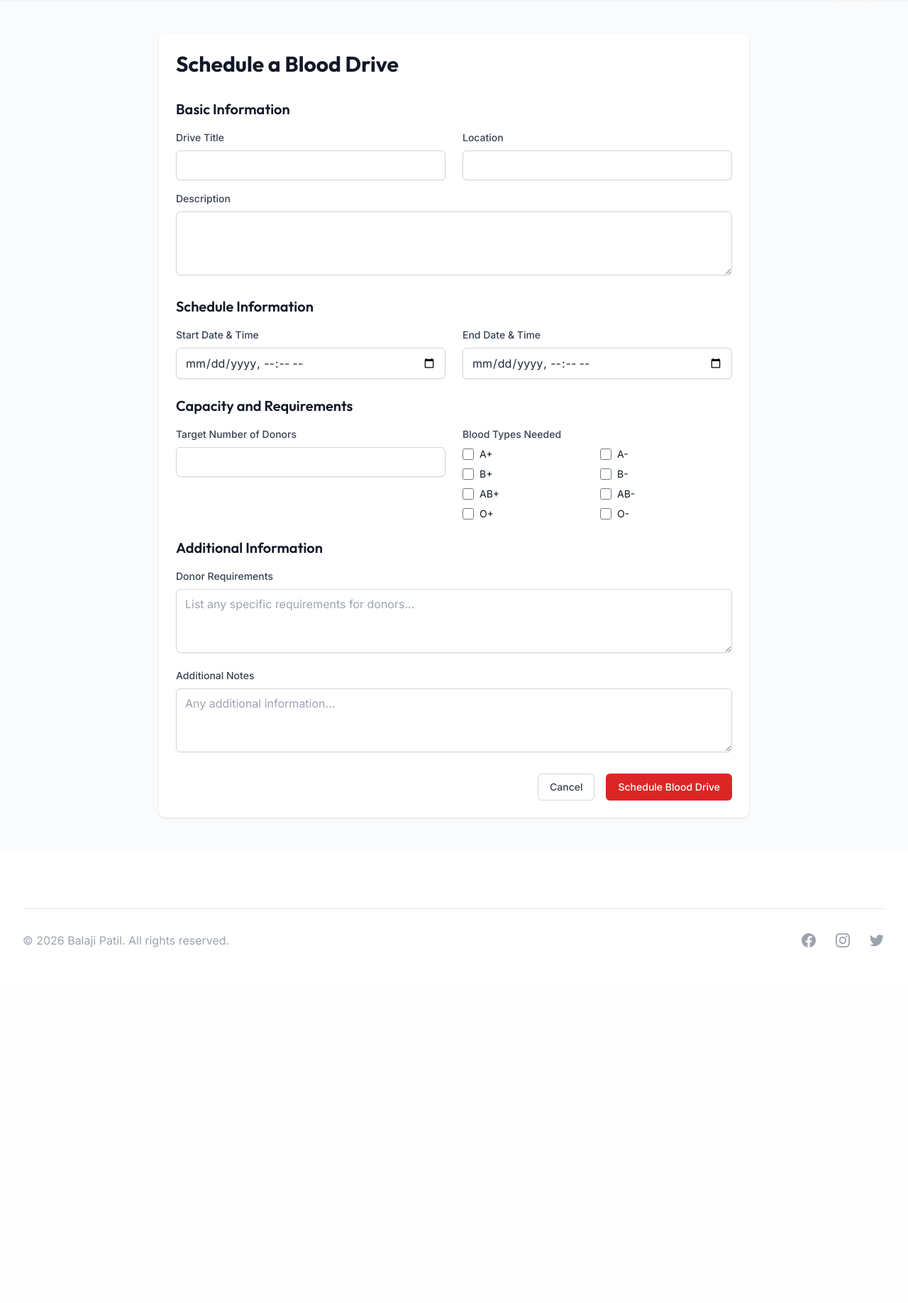
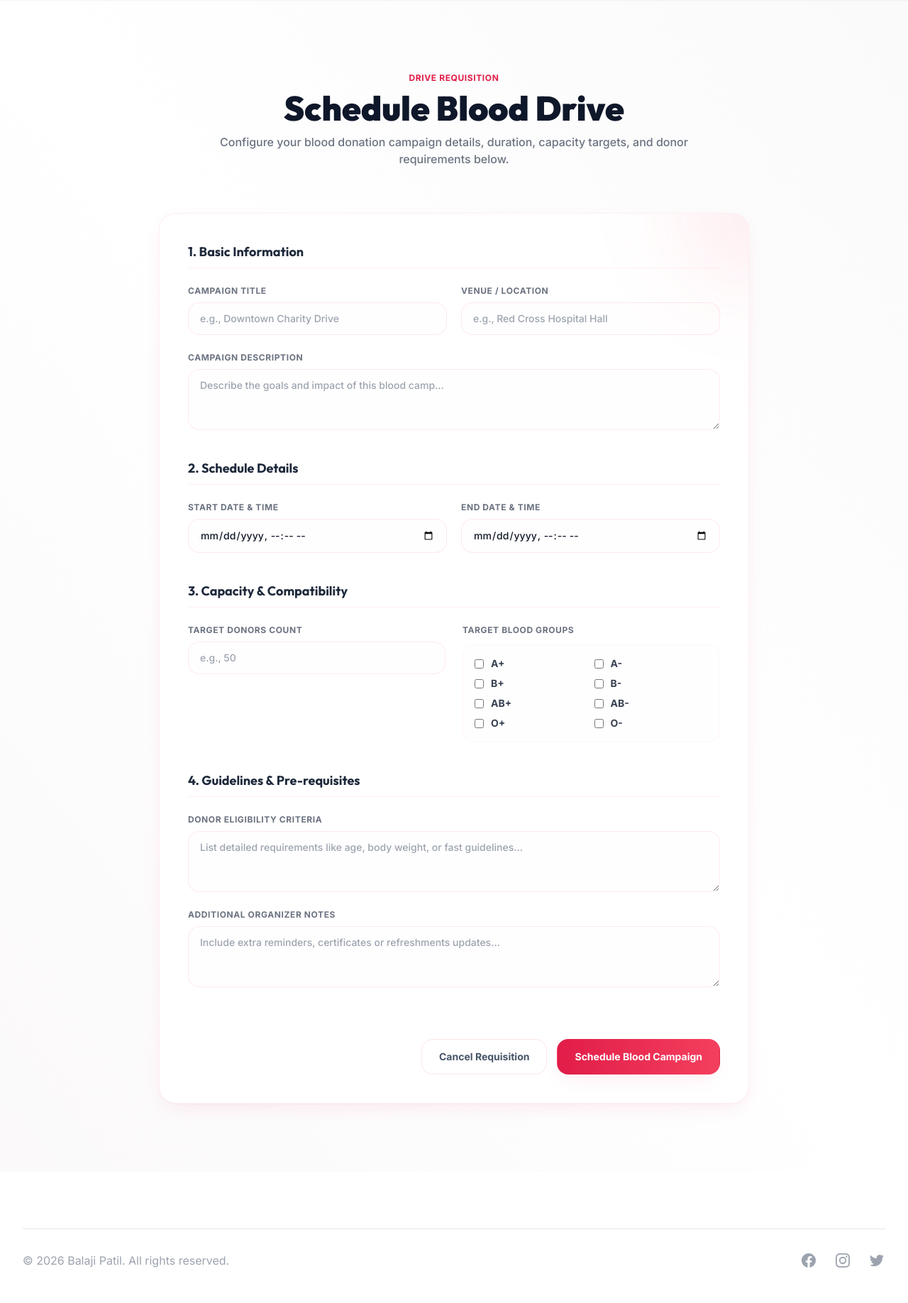
Before and after one commit to BalajiPatil1207/blood_brige_project, a Flask app: template app/templates/blood_bank/schedule_drive.html in a window 1280 px wide. Shown: the part 81-1917 px from the top of the page at 71% size. Before the commit the page ends 1416 px from the top, so only its background shows below. Run offline with Flask 3, Linux system fonts and the light colour scheme; the template is opened without the code that fills it, so the values that code supplies are empty; some libraries are stand-ins or nearby versions.

Commit message:
feat: add donation application and blood drive scheduling templates

```diff
--- a/app/templates/blood_bank/schedule_drive.html
+++ b/app/templates/blood_bank/schedule_drive.html
@@ -1,74 +1,91 @@
 {% extends "base.html" %}
 {% block content %}
-<div class="max-w-4xl mx-auto py-12 px-4 sm:px-6 lg:px-8">
-    <div class="bg-white shadow rounded-lg p-6">
-        <h1 class="text-3xl font-bold text-gray-900 mb-8">{% if is_edit %}Edit Blood Drive{% else %}Schedule a Blood Drive{% endif %}</h1>
+<div class="bg-gradient-to-tr from-rose-50/20 via-white to-rose-50/10 py-16 sm:py-24 animate-fade-in">
+    <div class="max-w-4xl mx-auto px-4 sm:px-6 lg:px-8">
+        <!-- Header -->
+        <div class="text-center mb-16">
+            <span class="text-primary-600 font-extrabold tracking-wider uppercase text-xs">Drive Requisition</span>
+            <h2 class="text-3xl sm:text-5xl font-black text-slate-900 mt-2">
+                {% if is_edit %}Edit Campaign{% else %}Schedule Blood Drive{% endif %}
+            </h2>
+            <p class="mt-3 max-w-2xl mx-auto text-base text-gray-500 font-medium">
+                Configure your blood donation campaign details, duration, capacity targets, and donor requirements below.
+            </p>
+        </div>
 
-        <form action="{% if is_edit %}{{ url_for('blood_bank.edit_drive', drive_id=drive.id) }}{% else %}{{ url_for('blood_bank.schedule_drive') }}{% endif %}" method="POST" class="space-y-6">
-            <!-- Basic Information -->
-            <div class="space-y-4">
-                <h2 class="text-xl font-semibold text-gray-900 mb-4">Basic Information</h2>
+        <!-- Form Card -->
+        <div class="bg-white border border-rose-100/60 rounded-3xl shadow-premium p-8 sm:p-10 relative overflow-hidden">
+            <div class="absolute -right-24 -top-24 w-48 h-48 bg-primary-500/10 rounded-full blur-3xl"></div>
 
-                <div class="grid grid-cols-1 md:grid-cols-2 gap-6">
+            <form action="{% if is_edit %}{{ url_for('blood_bank.edit_drive', drive_id=drive.id) }}{% else %}{{ url_for('blood_bank.schedule_drive') }}{% endif %}" method="POST" class="space-y-10">
+                <!-- Section 1: Basic Information -->
+                <div class="space-y-6">
+                    <h3 class="text-lg font-bold text-slate-800 border-b border-rose-50 pb-2">1. Basic Information</h3>
+
+                    <div class="grid grid-cols-1 sm:grid-cols-2 gap-5">
                         <div>
-                        <label for="title" class="block text-sm font-medium text-gray-700 mb-2">Drive Title</label>
+                            <label for="title" class="block text-xs font-bold text-gray-500 uppercase tracking-wider mb-2">Campaign Title</label>
                             <input type="text" name="title" id="title" required value="{% if drive %}{{ drive.title }}{% endif %}"
-                               class="w-full px-3 py-2 border border-gray-300 rounded-md shadow-sm focus:ring-red-500 focus:border-red-500">
+                                   class="block w-full px-4 py-3 border border-rose-100/80 rounded-2xl placeholder-gray-400 text-gray-900 font-medium focus:outline-none focus:ring-4 focus:ring-primary-500/10 focus:border-primary-500 transition duration-150 sm:text-sm bg-rose-50/10"
+                                   placeholder="e.g., Downtown Charity Drive">
                         </div>
 
                         <div>
-                        <label for="location" class="block text-sm font-medium text-gray-700 mb-2">Location</label>
+                            <label for="location" class="block text-xs font-bold text-gray-500 uppercase tracking-wider mb-2">Venue / Location</label>
                             <input type="text" name="location" id="location" required value="{% if drive %}{{ drive.location }}{% endif %}"
-                               class="w-full px-3 py-2 border border-gray-300 rounded-md shadow-sm focus:ring-red-500 focus:border-red-500">
+                                   class="block w-full px-4 py-3 border border-rose-100/80 rounded-2xl placeholder-gray-400 text-gray-900 font-medium focus:outline-none focus:ring-4 focus:ring-primary-500/10 focus:border-primary-500 transition duration-150 sm:text-sm bg-rose-50/10"
+                                   placeholder="e.g., Red Cross Hospital Hall">
                         </div>
                     </div>
 
                     <div>
-                    <label for="description" class="block text-sm font-medium text-gray-700 mb-2">Description</label>
+                        <label for="description" class="block text-xs font-bold text-gray-500 uppercase tracking-wider mb-2">Campaign Description</label>
                         <textarea name="description" id="description" rows="3" required
-                              class="w-full px-3 py-2 border border-gray-300 rounded-md shadow-sm focus:ring-red-500 focus:border-red-500">{% if drive %}{{ drive.description }}{% endif %}</textarea>
+                                  class="block w-full px-4 py-3 border border-rose-100/80 rounded-2xl placeholder-gray-400 text-gray-900 font-medium focus:outline-none focus:ring-4 focus:ring-primary-500/10 focus:border-primary-500 transition duration-150 sm:text-sm bg-rose-50/10"
+                                  placeholder="Describe the goals and impact of this blood camp...">{% if drive %}{{ drive.description }}{% endif %}</textarea>
                     </div>
                 </div>
 
-            <!-- Schedule Information -->
-            <div class="space-y-4">
-                <h2 class="text-xl font-semibold text-gray-900 mb-4">Schedule Information</h2>
+                <!-- Section 2: Schedule -->
+                <div class="space-y-6">
+                    <h3 class="text-lg font-bold text-slate-800 border-b border-rose-50 pb-2">2. Schedule Details</h3>
 
-                <div class="grid grid-cols-1 md:grid-cols-2 gap-6">
+                    <div class="grid grid-cols-1 sm:grid-cols-2 gap-5">
                         <div>
-                        <label for="start_date" class="block text-sm font-medium text-gray-700 mb-2">Start Date & Time</label>
+                            <label for="start_date" class="block text-xs font-bold text-gray-500 uppercase tracking-wider mb-2">Start Date & Time</label>
                             <input type="datetime-local" name="start_date" id="start_date" required value="{% if drive %}{{ drive.start_date.strftime('%Y-%m-%dT%H:%M') }}{% endif %}"
-                               class="w-full px-3 py-2 border border-gray-300 rounded-md shadow-sm focus:ring-red-500 focus:border-red-500">
+                                   class="block w-full px-4 py-3 border border-rose-100/80 rounded-2xl text-gray-900 font-medium focus:outline-none focus:ring-4 focus:ring-primary-500/10 focus:border-primary-500 transition duration-150 sm:text-sm bg-rose-50/10">
                         </div>
 
                         <div>
-                        <label for="end_date" class="block text-sm font-medium text-gray-700 mb-2">End Date & Time</label>
+                            <label for="end_date" class="block text-xs font-bold text-gray-500 uppercase tracking-wider mb-2">End Date & Time</label>
                             <input type="datetime-local" name="end_date" id="end_date" required value="{% if drive %}{{ drive.end_date.strftime('%Y-%m-%dT%H:%M') }}{% endif %}"
-                               class="w-full px-3 py-2 border border-gray-300 rounded-md shadow-sm focus:ring-red-500 focus:border-red-500">
+                                   class="block w-full px-4 py-3 border border-rose-100/80 rounded-2xl text-gray-900 font-medium focus:outline-none focus:ring-4 focus:ring-primary-500/10 focus:border-primary-500 transition duration-150 sm:text-sm bg-rose-50/10">
                         </div>
                     </div>
                 </div>
 
-            <!-- Capacity and Requirements -->
-            <div class="space-y-4">
-                <h2 class="text-xl font-semibold text-gray-900 mb-4">Capacity and Requirements</h2>
+                <!-- Section 3: Capacity -->
+                <div class="space-y-6">
+                    <h3 class="text-lg font-bold text-slate-800 border-b border-rose-50 pb-2">3. Capacity & Compatibility</h3>
 
-                <div class="grid grid-cols-1 md:grid-cols-2 gap-6">
+                    <div class="grid grid-cols-1 sm:grid-cols-2 gap-6">
                         <div>
-                        <label for="target_donors" class="block text-sm font-medium text-gray-700 mb-2">Target Number of Donors</label>
+                            <label for="target_donors" class="block text-xs font-bold text-gray-500 uppercase tracking-wider mb-2">Target Donors Count</label>
                             <input type="number" name="target_donors" id="target_donors" min="1" required value="{% if drive %}{{ drive.target_donors }}{% endif %}"
-                               class="w-full px-3 py-2 border border-gray-300 rounded-md shadow-sm focus:ring-red-500 focus:border-red-500">
+                                   class="block w-full px-4 py-3 border border-rose-100/80 rounded-2xl placeholder-gray-400 text-gray-900 font-medium focus:outline-none focus:ring-4 focus:ring-primary-500/10 focus:border-primary-500 transition duration-150 sm:text-sm bg-rose-50/10"
+                                   placeholder="e.g., 50">
                         </div>
 
                         <div>
-                        <label class="block text-sm font-medium text-gray-700 mb-2">Blood Types Needed</label>
-                        <div class="mt-1 grid grid-cols-2 gap-2">
+                            <label class="block text-xs font-bold text-gray-500 uppercase tracking-wider mb-3">Target Blood Groups</label>
+                            <div class="grid grid-cols-2 gap-2 bg-rose-50/10 border border-rose-100/30 p-4 rounded-2xl">
                                 {% for blood_type in ['A+', 'A-', 'B+', 'B-', 'AB+', 'AB-', 'O+', 'O-'] %}
                                 <div class="flex items-center">
                                     <input id="blood_type_{{ blood_type }}" name="blood_types" type="checkbox" value="{{ blood_type }}"
-                                       class="focus:ring-red-500 h-4 w-4 text-red-600 border-gray-300 rounded"
+                                           class="focus:ring-primary-500 h-4.5 w-4.5 text-primary-600 border-rose-200 rounded cursor-pointer"
                                            {% if drive and drive.blood_types_needed_list and blood_type in drive.blood_types_needed_list %}checked{% endif %}>
-                                <label for="blood_type_{{ blood_type }}" class="ml-2 block text-sm text-gray-900">
+                                    <label for="blood_type_{{ blood_type }}" class="ml-2.5 block text-sm font-bold text-gray-700 cursor-pointer select-none">
                                         {{ blood_type }}
                                     </label>
                                 </div>
@@ -78,36 +95,38 @@
                     </div>
                 </div>
 
-            <!-- Additional Information -->
-            <div class="space-y-4">
-                <h2 class="text-xl font-semibold text-gray-900 mb-4">Additional Information</h2>
+                <!-- Section 4: Prerequisites -->
+                <div class="space-y-6">
+                    <h3 class="text-lg font-bold text-slate-800 border-b border-rose-50 pb-2">4. Guidelines & Pre-requisites</h3>
 
                     <div>
-                    <label for="requirements" class="block text-sm font-medium text-gray-700 mb-2">Donor Requirements</label>
+                        <label for="requirements" class="block text-xs font-bold text-gray-500 uppercase tracking-wider mb-2">Donor Eligibility Criteria</label>
                         <textarea name="requirements" id="requirements" rows="3"
-                              class="w-full px-3 py-2 border border-gray-300 rounded-md shadow-sm focus:ring-red-500 focus:border-red-500"
-                              placeholder="List any specific requirements for donors...">{% if drive %}{{ drive.requirements }}{% endif %}</textarea>
+                                  class="block w-full px-4 py-3 border border-rose-100/80 rounded-2xl placeholder-gray-400 text-gray-900 font-medium focus:outline-none focus:ring-4 focus:ring-primary-500/10 focus:border-primary-500 transition duration-150 sm:text-sm bg-rose-50/10"
+                                  placeholder="List detailed requirements like age, body weight, or fast guidelines...">{% if drive %}{{ drive.requirements }}{% endif %}</textarea>
                     </div>
 
                     <div>
-                    <label for="notes" class="block text-sm font-medium text-gray-700 mb-2">Additional Notes</label>
+                        <label for="notes" class="block text-xs font-bold text-gray-500 uppercase tracking-wider mb-2">Additional Organizer Notes</label>
                         <textarea name="notes" id="notes" rows="3"
-                              class="w-full px-3 py-2 border border-gray-300 rounded-md shadow-sm focus:ring-red-500 focus:border-red-500"
-                              placeholder="Any additional information...">{% if drive %}{{ drive.notes }}{% endif %}</textarea>
+                                  class="block w-full px-4 py-3 border border-rose-100/80 rounded-2xl placeholder-gray-400 text-gray-900 font-medium focus:outline-none focus:ring-4 focus:ring-primary-500/10 focus:border-primary-500 transition duration-150 sm:text-sm bg-rose-50/10"
+                                  placeholder="Include extra reminders, certificates or refreshments updates...">{% if drive %}{{ drive.notes }}{% endif %}</textarea>
                     </div>
                 </div>
 
-            <div class="flex justify-end space-x-4">
+                <!-- Actions -->
+                <div class="flex justify-end gap-3.5 border-t border-rose-50/50 pt-8">
                     <a href="{{ url_for('blood_bank.dashboard') }}"
-                   class="px-4 py-2 border border-gray-300 rounded-md text-sm font-medium text-gray-700 hover:bg-gray-50">
-                    Cancel
+                       class="px-6 py-3.5 border border-rose-100 hover:border-gray-400 text-sm font-bold rounded-2xl text-slate-600 bg-white transition duration-150">
+                        Cancel Requisition
                     </a>
                     <button type="submit"
-                        class="px-4 py-2 border border-transparent rounded-md shadow-sm text-sm font-medium text-white bg-red-600 hover:bg-red-700 focus:outline-none focus:ring-2 focus:ring-offset-2 focus:ring-red-500">
-                    {% if is_edit %}Update Blood Drive{% else %}Schedule Blood Drive{% endif %}
+                            class="px-6 py-3.5 border border-transparent text-sm font-bold rounded-2xl text-white bg-gradient-to-r from-primary-600 to-rose-500 hover:from-primary-700 hover:to-rose-600 shadow-premium hover:shadow-premium-hover transform hover:-translate-y-0.5 active:translate-y-0 transition duration-150 focus:outline-none focus:ring-4 focus:ring-primary-500/20 cursor-pointer">
+                        {% if is_edit %}Update Blood Campaign{% else %}Schedule Blood Campaign{% endif %}
                     </button>
                 </div>
             </form>
         </div>
     </div>
+</div>
 {% endblock %}
```
Lines whose indentation alone changed are shown as unchanged.
